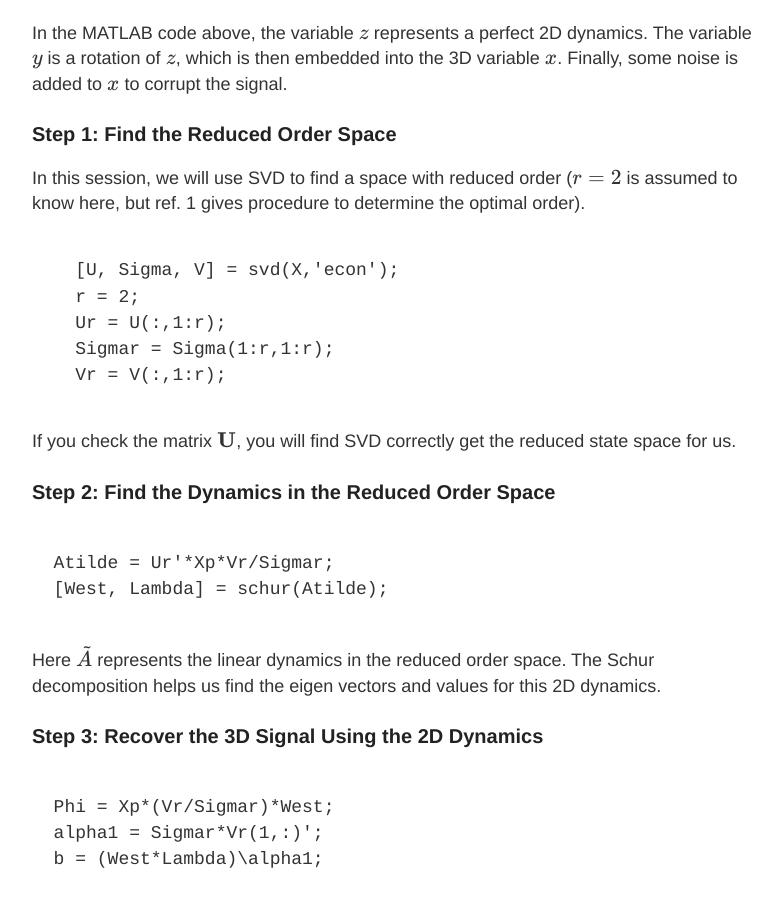
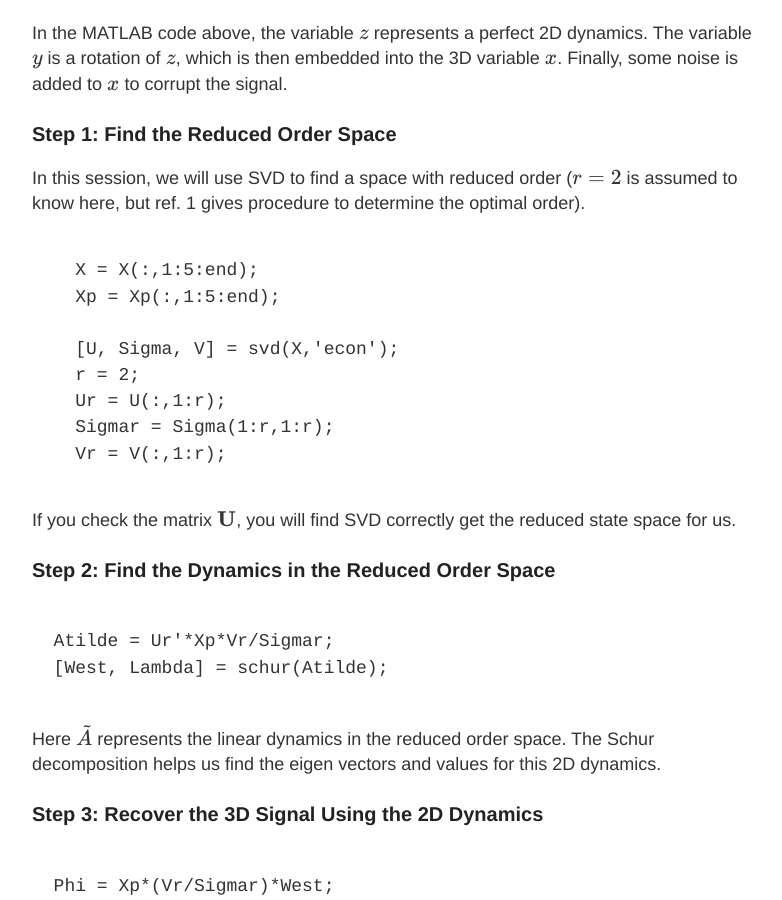
Before and after one commit to tianxiang84/tianxiang84.github.io, a Jekyll site: the page built from _posts/2020-12-29-DMD-Testing.md, in a window 1280 px wide and 900 px high, scrolled down 1229 px. Shown: the whole window, without its empty margins (248-1030 px from the left). Built offline with Jekyll 4.4.1, drawn with Linux system fonts in a browser that asks for light colours; formulas are drawn with MathJax 3; comment, search, counter and statistics services are not loaded.

Commit message:
Testing DMD v2

```diff
--- a/_posts/2020-12-29-DMD-Testing.md
+++ b/_posts/2020-12-29-DMD-Testing.md
@@ -43,6 +43,9 @@ In this session, we will use SVD to find a space with reduced order ($r=2$ is as
 
 <pre>
   <code class="matlab">
+    X = X(:,1:5:end);
+    Xp = Xp(:,1:5:end);
+
     [U, Sigma, V] = svd(X,'econ');
     r = 2;
     Ur = U(:,1:r);
```
